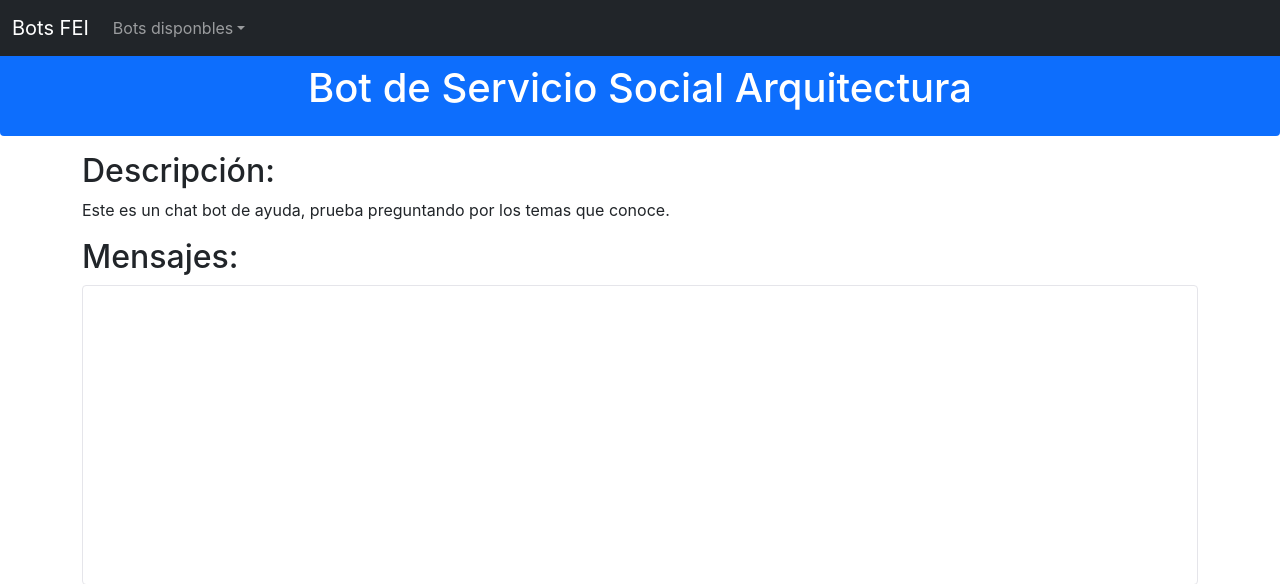
After one commit to xl666/bots_web, a Django app: page /botSSArqui/ in a window 1280 px wide. The commit adds this page. Shown: the top 584 px of the page. Run offline with Django 4.2, Linux system fonts and the light colour scheme.

Commit message:
Se agrega bot de SS de aquitectura

```diff
--- a/app/prueba/prueba/templates/base.html
+++ b/app/prueba/prueba/templates/base.html
@@ -45,6 +45,7 @@
 		    IS</a></li>
 		<li><a class="dropdown-item" href="{% url 'botServicioIS' %}">Servicio Social IS</a></li>
 		<li><a class="dropdown-item" href="{% url 'botERArqui'%}">Experiencia Recepcional Arquitectura</a></li>
+		<li><a class="dropdown-item" href="{% url 'botSSArqui'%}">Servicio Social Arquitectura</a></li>
               </ul>
             </li>
 	  </ul>
--- /dev/null
+++ b/app/prueba/prueba/templates/botSSArqui.html
@@ -0,0 +1,8 @@
+{% extends 'chat.html' %}
+{% block titulo %}Bot SS Arquitectura{% endblock %}
+{% block hostBot %}ss_arquitectura{% endblock %};
+{% block puertoBot %}8080{% endblock %};
+{% block encabezado %}Bot de Servicio Social Arquitectura{% endblock %}
+{% block descripcion %}
+Este es un chat bot de ayuda, prueba preguntando por los temas que conoce.
+{% endblock %}
--- a/app/prueba/prueba/urls.py
+++ b/app/prueba/prueba/urls.py
@@ -33,5 +33,7 @@ urlpatterns = [
          name='botServicioIS'),
     path('%sbotERArqui/' % settings.PATH_PREFIX, vistas.chat_bot_ERArqui,
          name='botERArqui'),
+    path('%sbotSSArqui/' % settings.PATH_PREFIX, vistas.chat_bot_SSArqui,
+         name='botSSArqui'),
 
 ]
--- a/app/prueba/prueba/views.py
+++ b/app/prueba/prueba/views.py
@@ -38,6 +38,9 @@ def chat_bot_servicioIS(request):
 def chat_bot_ERArqui(request):
     return request_proxy(request, 'botERArqui.html')
 
+def chat_bot_SSArqui(request):
+    return request_proxy(request, 'botSSArqui.html')
+
 @csrf_exempt
 def enviar_mensaje(request):
     if request.method == 'POST':
```
